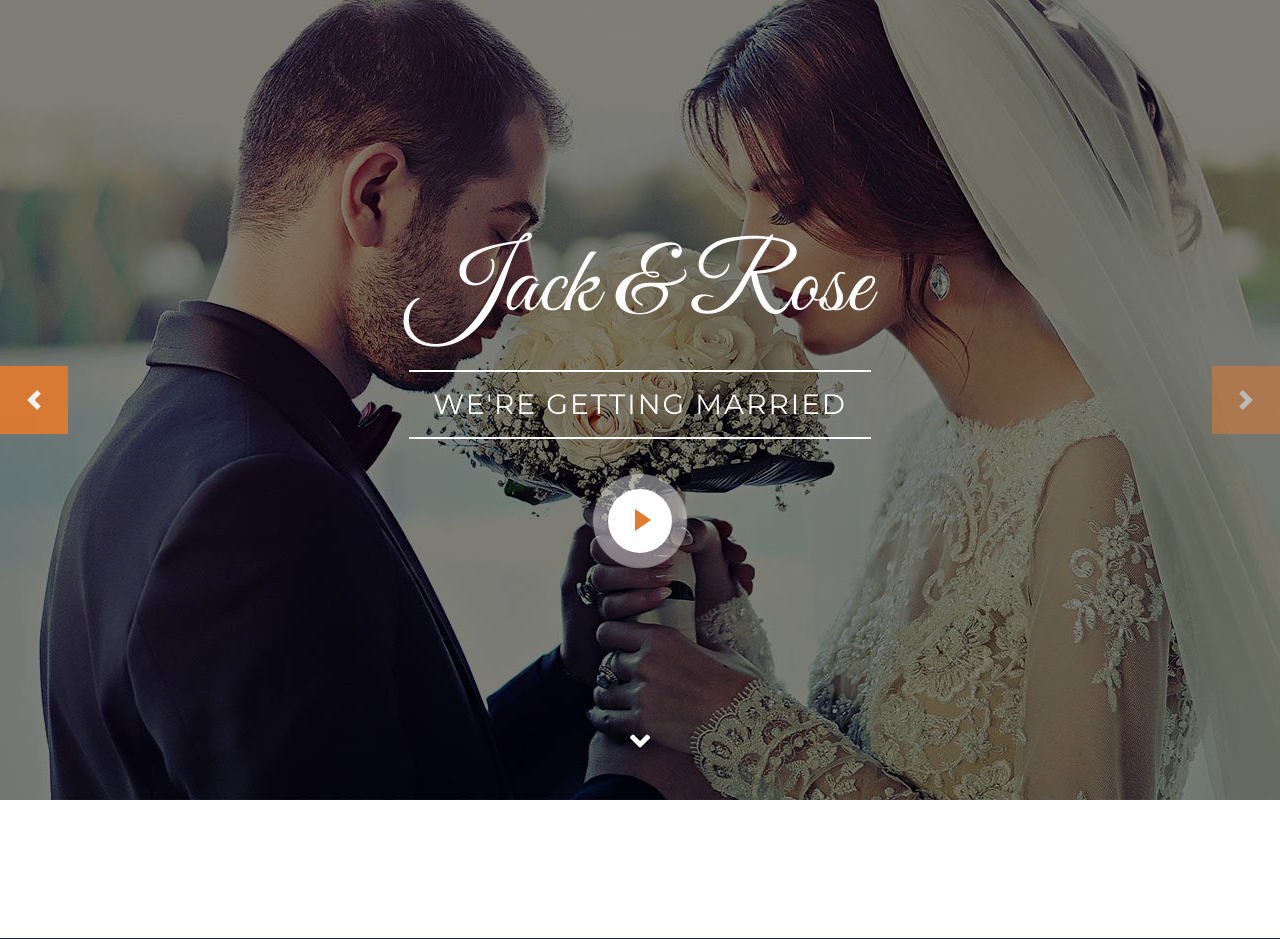
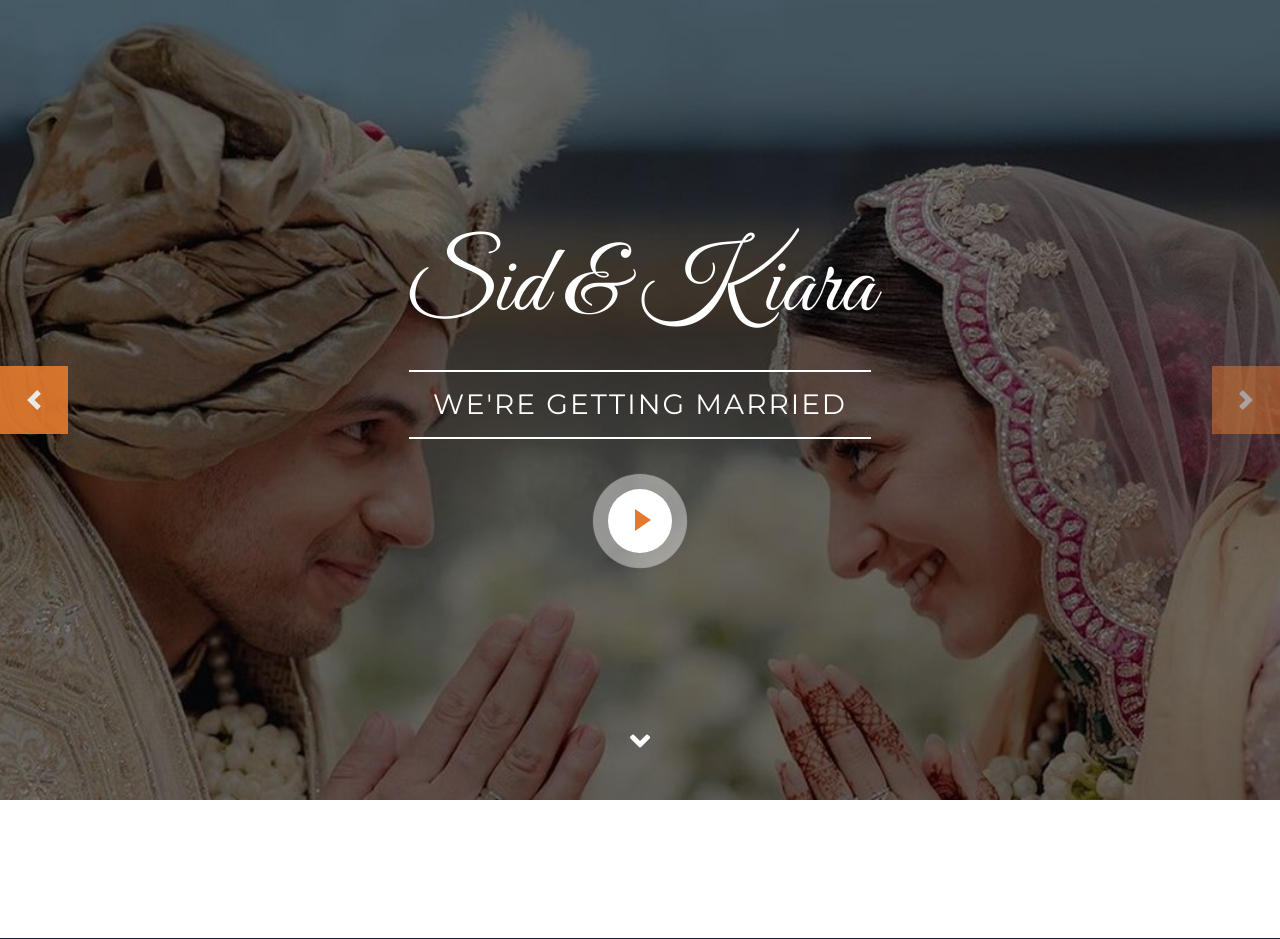
Before and after one commit to GargAnshu9468/dj-matrimonial, a Django app: page / in a window 1280 px wide. Shown: the top 939 px of the page. Run offline with Django 4.2, Linux system fonts and the light colour scheme; some libraries are stand-ins or nearby versions.

Commit message:
adding new images in home

```diff
--- a/templates/components/carousel.html
+++ b/templates/components/carousel.html
@@ -5,10 +5,10 @@
     <div id="header-carousel" class="carousel slide carousel-fade" data-ride="carousel">
         <div class="carousel-inner">
             <div class="carousel-item position-relative active" style="height: 100vh; min-height: 400px;">
-                <img class="position-absolute w-100 h-100" src="{% static 'img/carousel-1.jpg' %}" style="object-fit: cover;">
+                <img class="position-absolute w-100 h-100" src="{% static 'img/sid-kiara.jpeg' %}" style="object-fit: cover;">
                 <div class="carousel-caption d-flex flex-column align-items-center justify-content-center">
                     <div class="p-3" style="max-width: 900px;">
-                        <h1 class="display-1 font-secondary text-white mt-n3 mb-md-4">Jack & Rose</h1>
+                        <h1 class="display-1 font-secondary text-white mt-n3 mb-md-4">Sid & Kiara</h1>
                         <div class="d-inline-block border-top border-bottom border-light py-3 px-4">
                             <h3 class="text-uppercase font-weight-normal text-white m-0" style="letter-spacing: 2px;">We're getting married</h3>
                         </div>
@@ -20,10 +20,10 @@
                 </div>
             </div>
             <div class="carousel-item position-relative" style="height: 100vh; min-height: 400px;">
-                <img class="position-absolute w-100 h-100" src="{% static 'img/carousel-2.jpg' %}" style="object-fit: cover;">
+                <img class="position-absolute w-100 h-100" src="{% static 'img/kiara-sid2.jpg' %}" style="object-fit: cover;">
                 <div class="carousel-caption d-flex flex-column align-items-center justify-content-center">
                     <div class="p-3" style="max-width: 900px;">
-                        <h1 class="display-1 font-secondary text-white mt-n3 mb-md-4">Jack & Rose</h1>
+                        <h1 class="display-1 font-secondary text-white mt-n3 mb-md-4">Sid & Kiara</h1>
                         <div class="d-inline-block border-top border-bottom border-light py-3 px-4">
                             <h3 class="text-uppercase font-weight-normal text-white m-0" style="letter-spacing: 2px;">We're getting married</h3>
                         </div>
```
Also changed, not shown: static/img/kiara-sid2.jpg (added), static/img/sid-kiara.jpeg (added).
